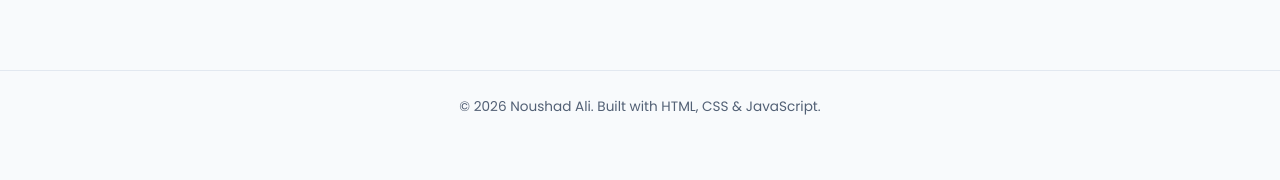
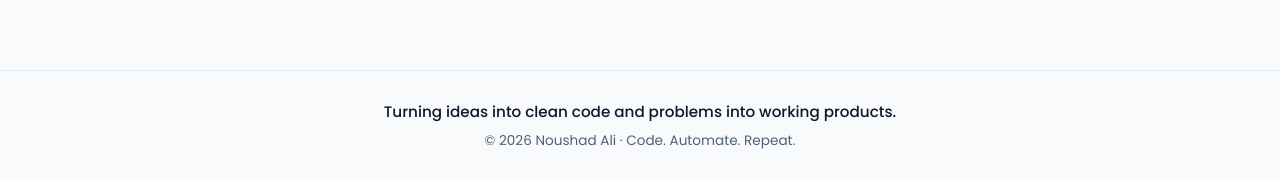
Before and after one commit to noushadleghari/noushadleghari.github.io, a plain HTML site: page index.html in a window 1280 px wide. Shown: the part 5346-5526 px from the top of the page. Before the commit the page ends 5488 px from the top, so only its background shows below. Drawn offline with Linux system fonts and the light colour scheme.

Commit message:
Replace footer text with a personal tagline

```diff
--- a/css/style.css
+++ b/css/style.css
@@ -678,10 +678,17 @@ img {
 /* ---------- Footer ---------- */
 .footer {
   text-align: center;
-  padding: 24px 0;
+  padding: 28px 0;
   border-top: 1px solid var(--border);
   color: var(--text-muted);
   font-size: 0.85rem;
+}
+
+.footer-tagline {
+  color: var(--text);
+  font-weight: 500;
+  font-size: 0.95rem;
+  margin-bottom: 4px;
 }
 
 /* ---------- Scroll reveal animation ---------- */
--- a/index.html
+++ b/index.html
@@ -407,7 +407,8 @@
   <!-- ========== Footer ========== -->
   <footer class="footer">
     <div class="container">
-      <p>&copy; <span id="year"></span> Noushad Ali. Built with HTML, CSS &amp; JavaScript.</p>
+      <p class="footer-tagline">Turning ideas into clean code and problems into working products.</p>
+      <p>&copy; <span id="year"></span> Noushad Ali &middot; Code. Automate. Repeat.</p>
     </div>
   </footer>
 
```
